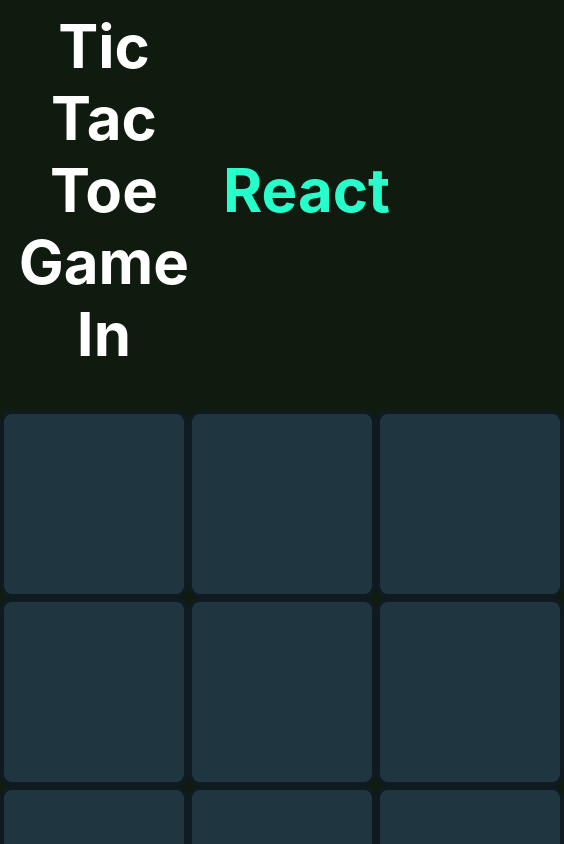
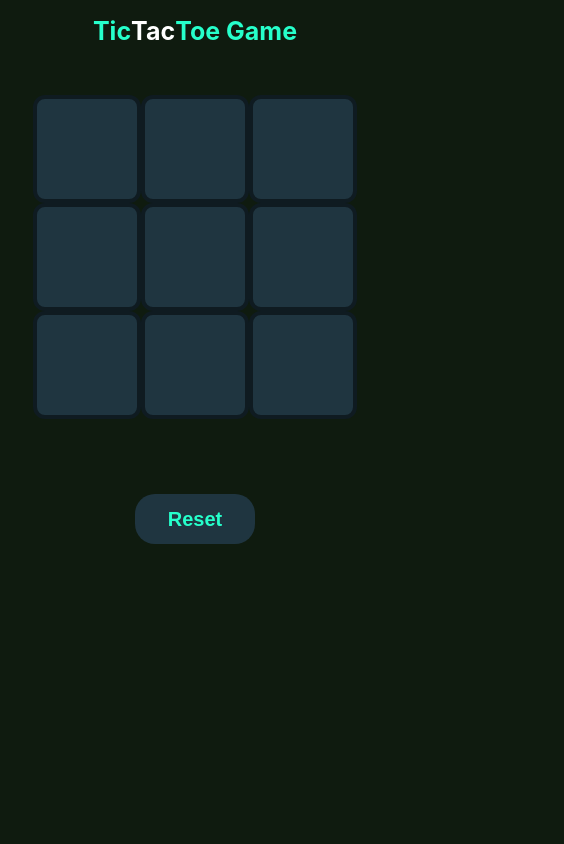
Before and after one commit to Abhishekkumar2001/TicTacToe, a React (Create React App) app: page / in a window 390 px wide. Shown: the top 844 px of the page, 564 px wide, since content can reach past the window. Built offline with nearby package versions, Linux system fonts and the light colour scheme.

Commit message:
Responsive

```diff
--- a/src/Components/TicTacToe/TicTacToc.jsx
+++ b/src/Components/TicTacToe/TicTacToc.jsx
@@ -8,6 +8,18 @@
   let [count, setCount] = useState(0);
   let [lock, setLock] = useState(false);
   let titleRef = useRef(null);
+  let box1 = useRef(null);
+  let box2 = useRef(null);
+  let box3 = useRef(null);
+  let box4 = useRef(null);
+  let box5 = useRef(null);
+  let box6 = useRef(null);
+  let box7 = useRef(null);
+  let box8 = useRef(null);
+  let box9 = useRef(null);
+
+  let box_array = [box1, box2, box3, box4, box5, box6, box7, box8, box9];
+
   const toggle = (e, num) => {
     if (lock) {
       return 0;
@@ -49,32 +61,44 @@
   const won = (winner) => {
     setLock(true);
     if (winner === "x") {
-      titleRef.current.innerHTML = `Congratulations: <img src='${cross_icon}'>`;
+      titleRef.current.innerHTML = `Congratulations! <img src='${cross_icon}'> Wins.`;
     } else {
-      titleRef.current.innerHTML = `Congratulations: <img src='${circle_icon}'>`;
+      titleRef.current.innerHTML = `Congratulations! <img src='${circle_icon}'> Wins.`;
     }
+  };
+
+  const reset = () => {
+    setLock(false);
+    data = ["", "", "", "", "", "", "", "", ""];
+    titleRef.current.innerHTML = "Tic <span>Tac</span> Toc Game";
+    box_array.map((e) => {
+      e.current.innerHTML = "";
+    });
   };
   return (
     <div className="container">
       <h1 className="title" ref={titleRef}>
-        Tic Tac Toe Game In <span>React</span>
+        Tic <span>Tac</span> Toe Game
       </h1>
       <div className="board">
         <div className="row1">
           <div
             className="boxes"
+            ref={box1}
             onClick={(e) => {
               toggle(e, 0);
             }}
           ></div>
           <div
             className="boxes"
+            ref={box2}
             onClick={(e) => {
               toggle(e, 1);
             }}
           ></div>
           <div
             className="boxes"
+            ref={box3}
             onClick={(e) => {
               toggle(e, 2);
             }}
@@ -83,18 +107,21 @@
         <div className="row2">
           <div
             className="boxes"
+            ref={box4}
             onClick={(e) => {
               toggle(e, 3);
             }}
           ></div>
           <div
             className="boxes"
+            ref={box5}
             onClick={(e) => {
               toggle(e, 4);
             }}
           ></div>
           <div
             className="boxes"
+            ref={box6}
             onClick={(e) => {
               toggle(e, 5);
             }}
@@ -103,25 +130,35 @@
         <div className="row3">
           <div
             className="boxes"
+            ref={box7}
             onClick={(e) => {
               toggle(e, 6);
             }}
           ></div>
           <div
             className="boxes"
+            ref={box8}
             onClick={(e) => {
               toggle(e, 7);
             }}
           ></div>
           <div
             className="boxes"
+            ref={box9}
             onClick={(e) => {
               toggle(e, 8);
             }}
           ></div>
         </div>
       </div>
-      <button className="reset">Reset</button>
+      <button
+        className="reset"
+        onClick={() => {
+          reset();
+        }}
+      >
+        Reset
+      </button>
     </div>
   );
 };
--- a/src/Components/TicTacToe/TicTacToe.css
+++ b/src/Components/TicTacToe/TicTacToe.css
@@ -1,19 +1,22 @@
+*{
+    margin: 0;
+    padding: 0;
+}
 .container{
     text-align: center;
 }
 .title{
-    margin-top: 10px;
-    color: white;
+    margin-top: 50px;
     font-size: 60px;
     display: flex;
     justify-content: center;
     align-items: center;
+    color: #26ffcb;
 }
 .title span{
-    color: #26ffcb;
-    padding-left: 15px;
+    color: #fff;
+}
 
-}
 .reset{
     width: 250px;
     height: 100px;
@@ -23,9 +26,14 @@
     border-radius: 50px;
     background-color: #1f3540;
     font-size: 26px;
+    font-weight: bolder;
     color: #26ffcb;
     margin-top: 25px;
     margin-bottom: 50px;
+}
+.reset:hover{
+    background-color: #26ffcb;
+    color: #0f1b21;
 }
 .board{
     height: 600px;
@@ -46,7 +54,62 @@
     margin: 50px 50px;
 }
 .title img{
+    padding: 20px;
     width: 50px;
     height: 50px;
-    margin: 20px 50px;
 }
+@media screen and (max-width: 768px){
+    .container{
+        width: 100%;
+        height: 600px;
+        display: flex;
+        flex-wrap: wrap;
+        align-items: center;
+        justify-content: center;
+    }
+    .title{
+        margin-top: 10px;
+        font-size: 25px;
+        color: #26ffcb;
+    }
+    .board{
+        height: 400px;
+        width: 400px;
+        display: flex;
+        flex-wrap: wrap;
+        align-items: center;
+        justify-content: center;
+    }
+    .boxes{
+        height: 100px;
+        width: 100px;
+        background: #1f3540;
+        border: 4px solid #0f1b21;
+        border-radius: 12px;
+        cursor: pointer;
+        display: flex;
+    }
+    .boxes img{
+        margin: 25px 25px;
+    }
+    .reset{
+        width: 120px;
+        height: 50px;
+        border: none;
+        outline: none;
+        cursor: pointer;
+        border-radius: 20px;
+        background-color: #1f3540;
+        font-size: 20px;
+        font-weight: bolder;
+        color: #26ffcb;
+        margin-top: 25px;
+        margin-bottom: 50px;
+    }
+    .title img{
+        padding: 10px;
+        width: 30px;
+        height: 30px;
+    }
+
+}
```
Also changed, not shown: src/Components/Assects/cross.png.
